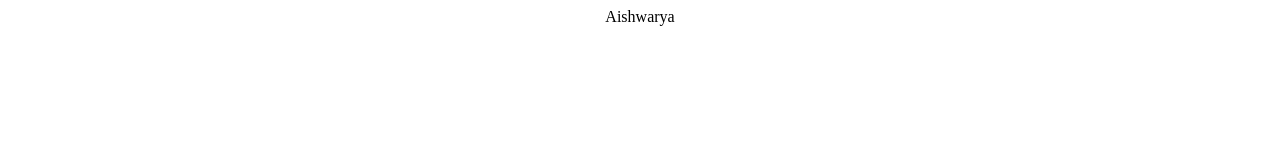
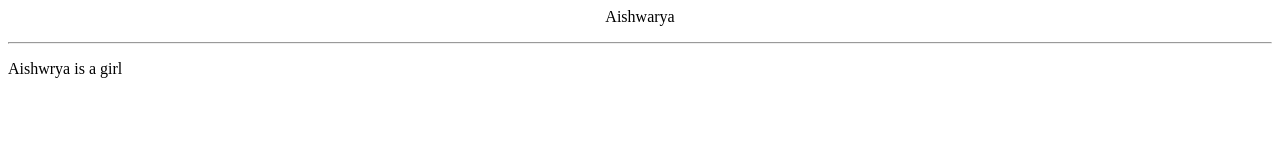
Before and after one commit to SakthiAishwarya23/Githubproject, a plain HTML site: page index.html in a window 1280 px wide. Drawn offline with Linux system fonts and the light colour scheme.

Commit message:
addded about her

```diff
--- a/index.html
+++ b/index.html
@@ -1,3 +1,5 @@
 <center>
   <p>Aishwarya</p>
 </center>
+<hr>
+<p>Aishwrya is a girl</p>
```
